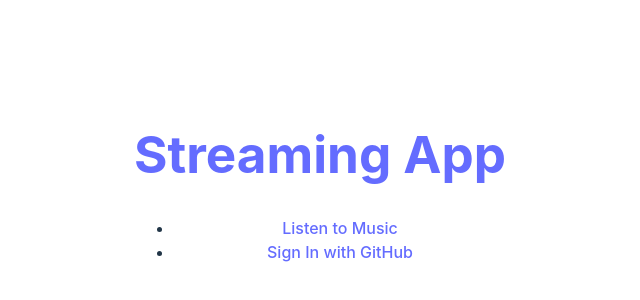
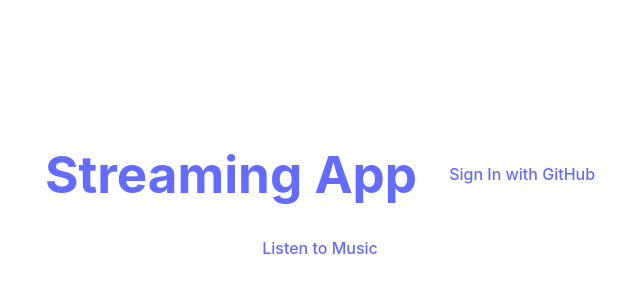
Before and after one commit to avreally/streaming-app, a React (Vite) app in the folder client-new/: page / in a window 1280 px wide. Shown: the part 214-514 px from the top of the page, without its empty margins (320-960 px from the left). Built offline with nearby package versions, Linux system fonts and the light colour scheme.

Commit message:
add Header component and update root route for improved navigation

```diff
--- /dev/null
+++ b/client-new/src/components/Header/Header.css
@@ -0,0 +1,9 @@
+.header {
+  display: flex;
+  flex-direction: row;
+  justify-content: center;
+  align-items: center;
+  width: 100%;
+  min-width: 80%;
+  gap: 2rem;
+}
--- /dev/null
+++ b/client-new/src/components/Header/Header.tsx
@@ -0,0 +1,15 @@
+import { Link } from "@tanstack/react-router";
+import "./Header.css";
+
+const baseUrl = "http://localhost:3001";
+
+export const Header = () => {
+  return (
+    <div className="header">
+      <Link to="/">
+        <h1>Streaming App</h1>
+      </Link>
+      <Link to={`${baseUrl}/login`}>Sign In with GitHub</Link>
+    </div>
+  );
+};
--- a/client-new/src/routes/__root.tsx
+++ b/client-new/src/routes/__root.tsx
@@ -1,14 +1,13 @@
 import { createRootRoute, Outlet, Link } from "@tanstack/react-router";
 import { TanStackRouterDevtools } from "@tanstack/router-devtools";
 import { ReactQueryDevtools } from "@tanstack/react-query-devtools";
+import { Header } from "../components/Header/Header";
 
 export const Route = createRootRoute({
   component: () => {
     return (
       <>
-        <Link to="/">
-          <h1>Streaming App</h1>
-        </Link>
+        <Header />
         <Outlet />
         <TanStackRouterDevtools />
         <ReactQueryDevtools />
--- a/client-new/src/routes/index.tsx
+++ b/client-new/src/routes/index.tsx
@@ -7,14 +7,7 @@ export const Route = createFileRoute("/")({
 function Index() {
   return (
     <div>
-      <ul>
-        <li>
-          <Link to="/tracks">Listen to Music</Link>
-        </li>
-        <li>
-          <Link to="/signin">Sign In with GitHub</Link>
-        </li>
-      </ul>
+      <Link to="/tracks">Listen to Music</Link>
     </div>
   );
 }
```
